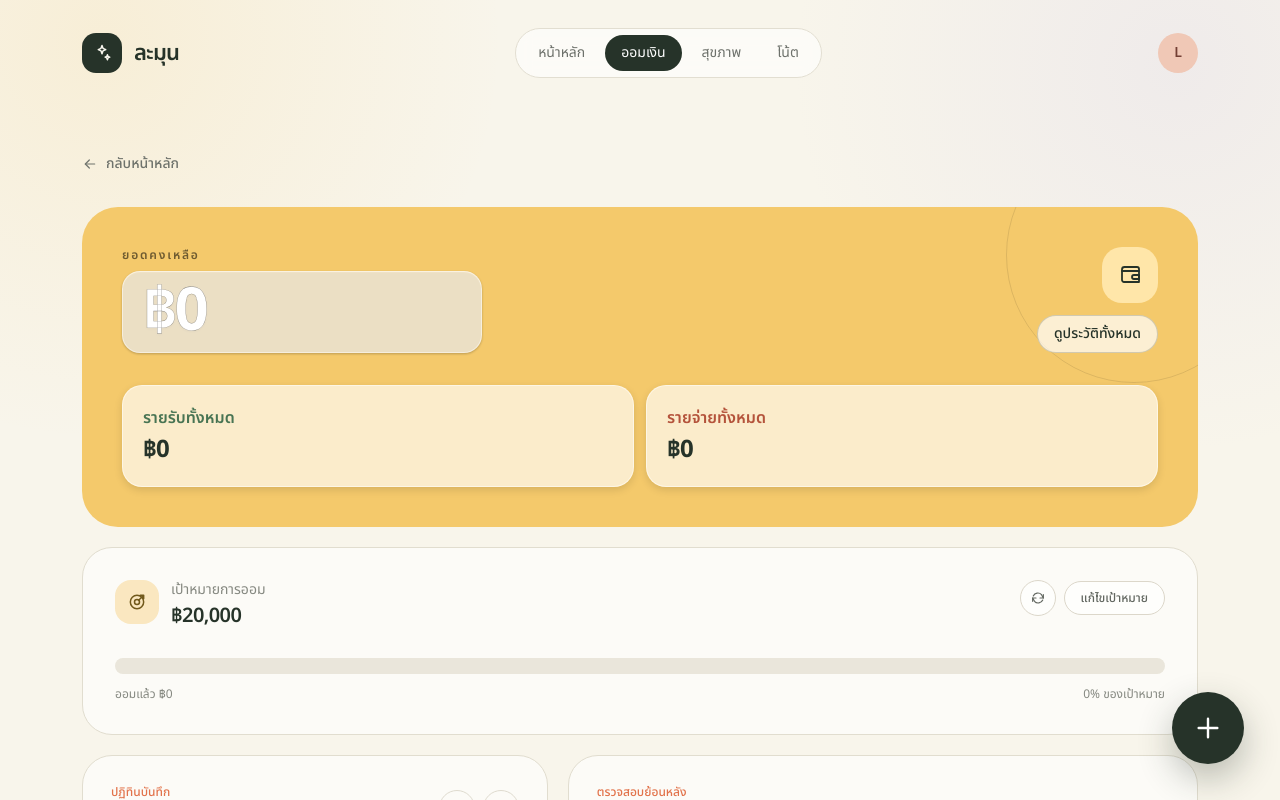
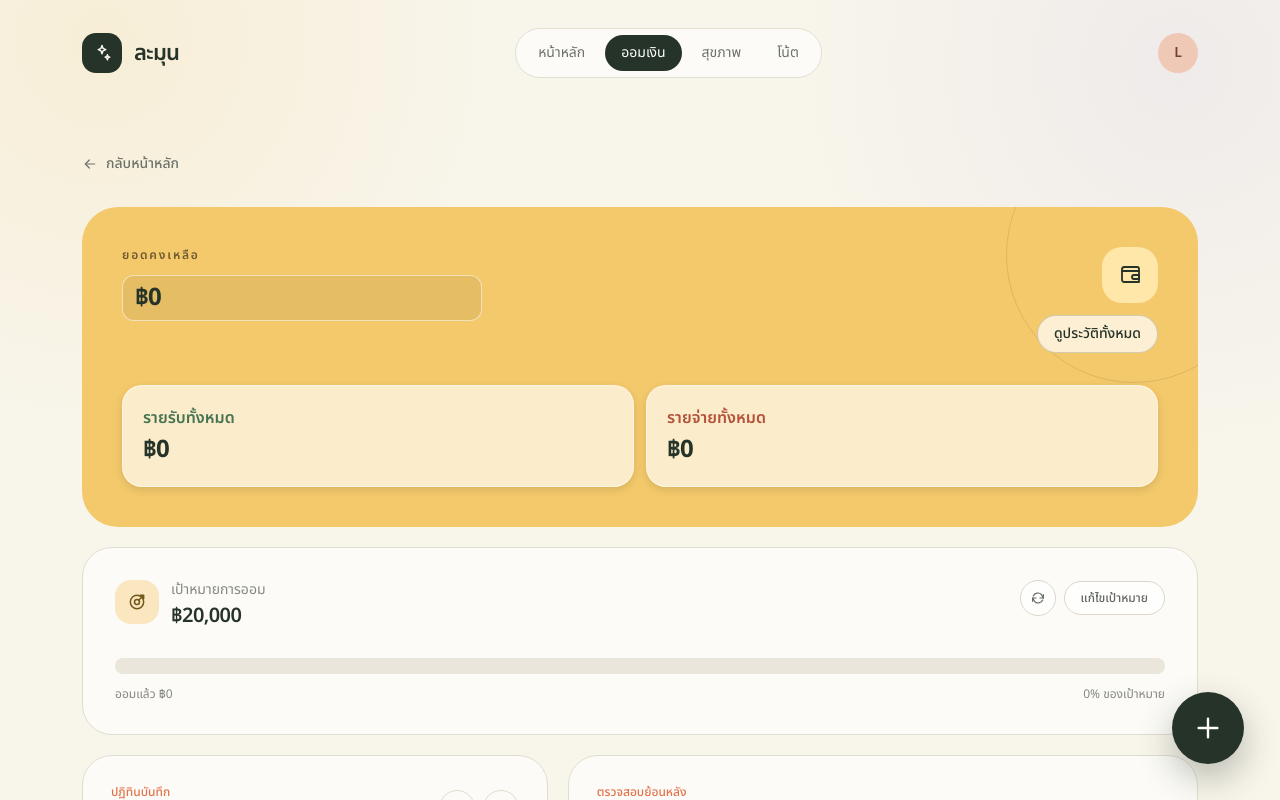
Before and after one commit to smmm1/money102, a React (Vite) app: page / in a window 1280 px wide. Both pictures are taken after a click on the button "ออมเงิน". Shown: the top 800 px of the page. Built offline with nearby package versions, Linux system fonts and the light colour scheme.

Commit message:
Match balance amount frame and typography to income and expense

```diff
--- a/src/SavingsPage.tsx
+++ b/src/SavingsPage.tsx
@@ -373,7 +373,7 @@ export default function SavingsPage({ onBack }: { onBack: () => void }) {
             <p className="mb-2 text-xs font-semibold uppercase tracking-[0.15em] text-black/55">
               ยอดคงเหลือ
             </p>
-            <h1 className="inline-block min-w-[260px] rounded-[18px] border border-white/45 bg-white/65 px-4 py-2 text-4xl font-extrabold tracking-[-0.055em] text-white drop-shadow-[0_1px_1px_rgba(0,0,0,0.3)] md:min-w-[360px] md:px-5 md:py-2.5 md:text-6xl" style={{ WebkitTextStroke: "0.35px rgba(0,0,0,0.45)" }}>
+            <h1 className="mt-1 inline-block min-w-[260px] rounded-[12px] border border-white/55 bg-black/[0.06] px-3 py-1.5 text-xl font-bold tracking-[-0.035em] text-[#263329] md:min-w-[360px] md:text-2xl">
               {formatMoney.format(balance)}
             </h1>
           </div>
```
